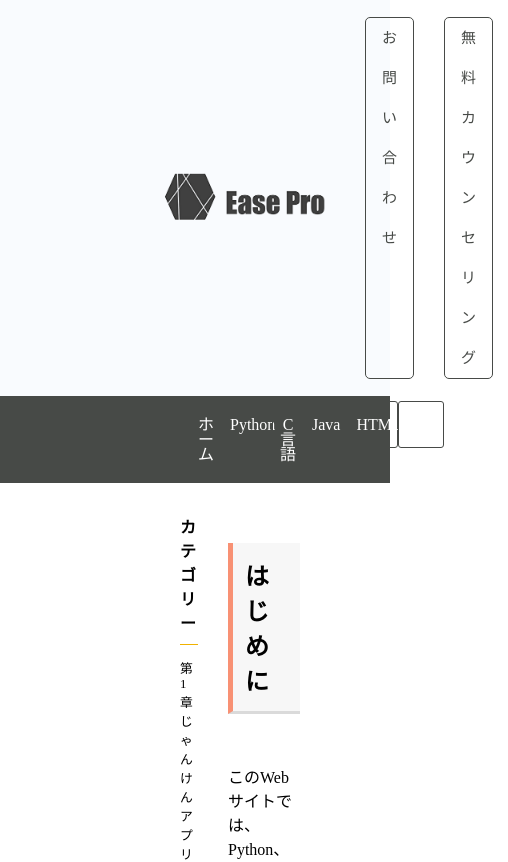
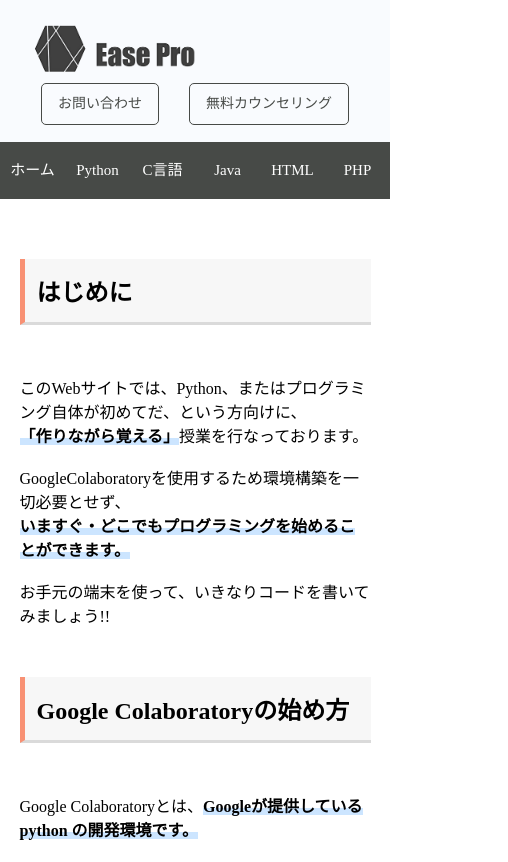
Before and after one commit to GENKI2001/EasePro, a plain HTML site: page index.html in a window 390 px wide. Shown: the top 862 px of the page, 508 px wide, since content can reach past the window. Drawn offline with Linux system fonts and the light colour scheme.

Commit message:
Add files via upload

```diff
--- a/style.css
+++ b/style.css
@@ -1,22 +1,33 @@
 body{
     margin: 0;
+    min-width: 380px;
 }
-
 
 .header{
     width: 100%;
 }
+
+
 
 .header-top {
     box-sizing: border-box;
     display: flex;
     align-items: center;
     justify-content: space-between;
-    padding: 17px 150px;
+    padding: 17px 5%;
     background-color: #f9fbfe;
-    z-index: 2;
-    top: 0;
 }
+
+@media screen and (max-width: 620px) {
+	/* 480px以下に適用されるCSS（スマホ用） */
+    .header-top {
+        display: block;
+    }
+    .header-top__right-container{
+        justify-content: center;
+    }
+}
+
 
 #header-top__left-img{
     width: 200px;
@@ -27,7 +38,7 @@ body{
 }
 
 .header-top__right-container > .content{
-    font-size: 15px;
+    font-size: 14px;
     color: #474a47;
     border: 1.5px solid #474a47;
     border-radius: 5px;
@@ -46,19 +57,21 @@ body{
 
 .navigator{
     box-sizing: border-box;
-    padding: 5px 150px;
+    padding: 5px 5%;
     width: 100%;
     background-color: #474a47;
 }
 
 .navigator nav{
     list-style: none;
+    width: 100%;
 }
 
 .navigator nav ul{
     display: flex;
     justify-content: space-evenly;
     margin: 0 0;
+    padding-inline-start: 0px;
 }
 
 .navigator nav ul li{
@@ -83,12 +96,23 @@ body{
     border-radius: 3px;
 }
 
+@media screen and (max-width: 620px) {
+	/* 480px以下に適用されるCSS（スマホ用） */
+    .navigator nav ul li > .content {
+        font-size: 15px;
+    }
+    .navigator{
+        box-sizing: border-box;
+        padding: 5px 0%;
+    }
+}
+
 .navigator nav ul li > .content:hover {
     border: 1.0px solid #fff;
 }
 
 .main{
-    padding: 10px 150px;
+    padding: 10px 5%;
     display: flex;
 }
 
@@ -99,6 +123,13 @@ body{
     margin: 10px 30px;
     height: 300px;
 }
+
+@media screen and (max-width: 620px) {
+    .left-sidebar{
+        display: none;
+    }
+}
+
 
 .menu{
     overflow: hidden;
@@ -141,6 +172,13 @@ body{
 .right-main{
     width: 80%;
 }
+
+@media screen and (max-width: 620px) {
+    .right-main{
+        width: 100%;
+    }
+}
+
 
 strong{
     font-weight: bold;
```
